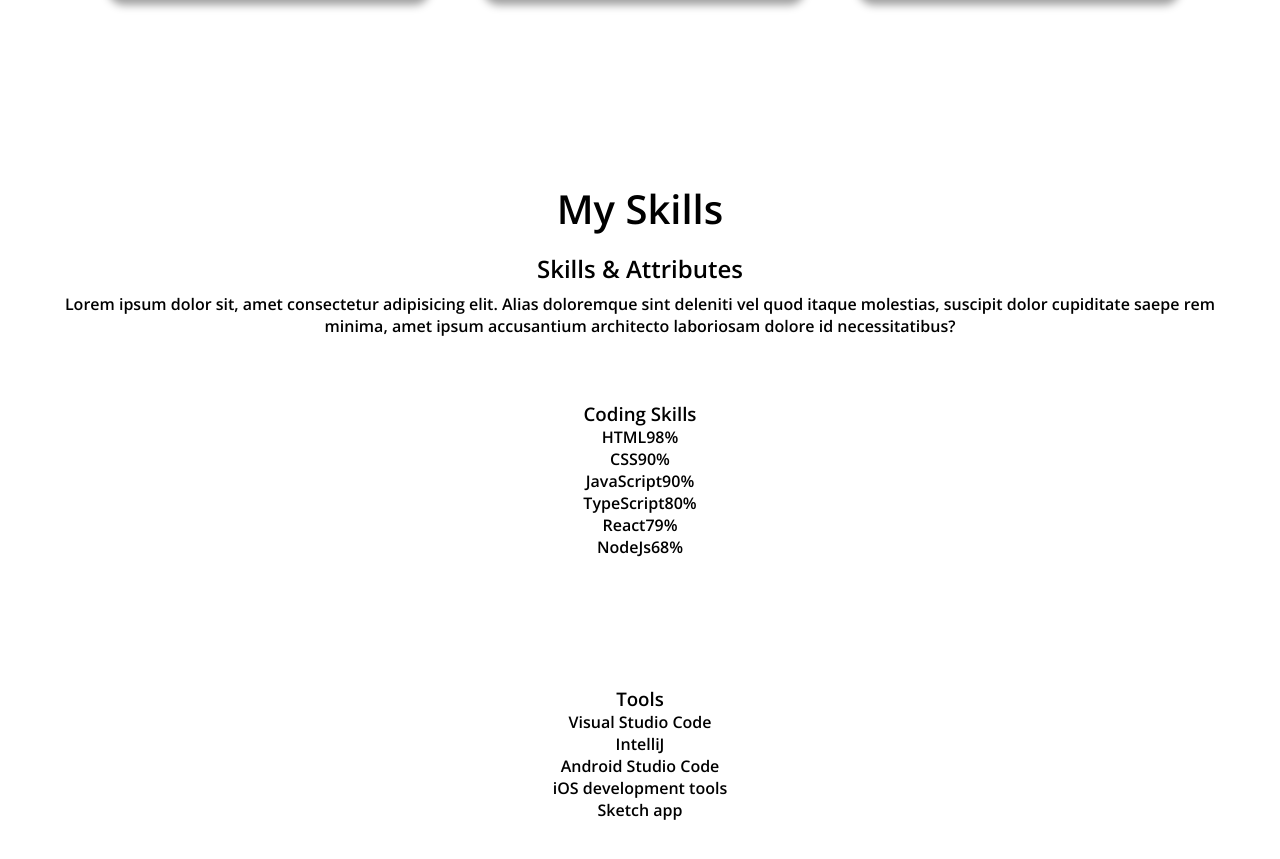
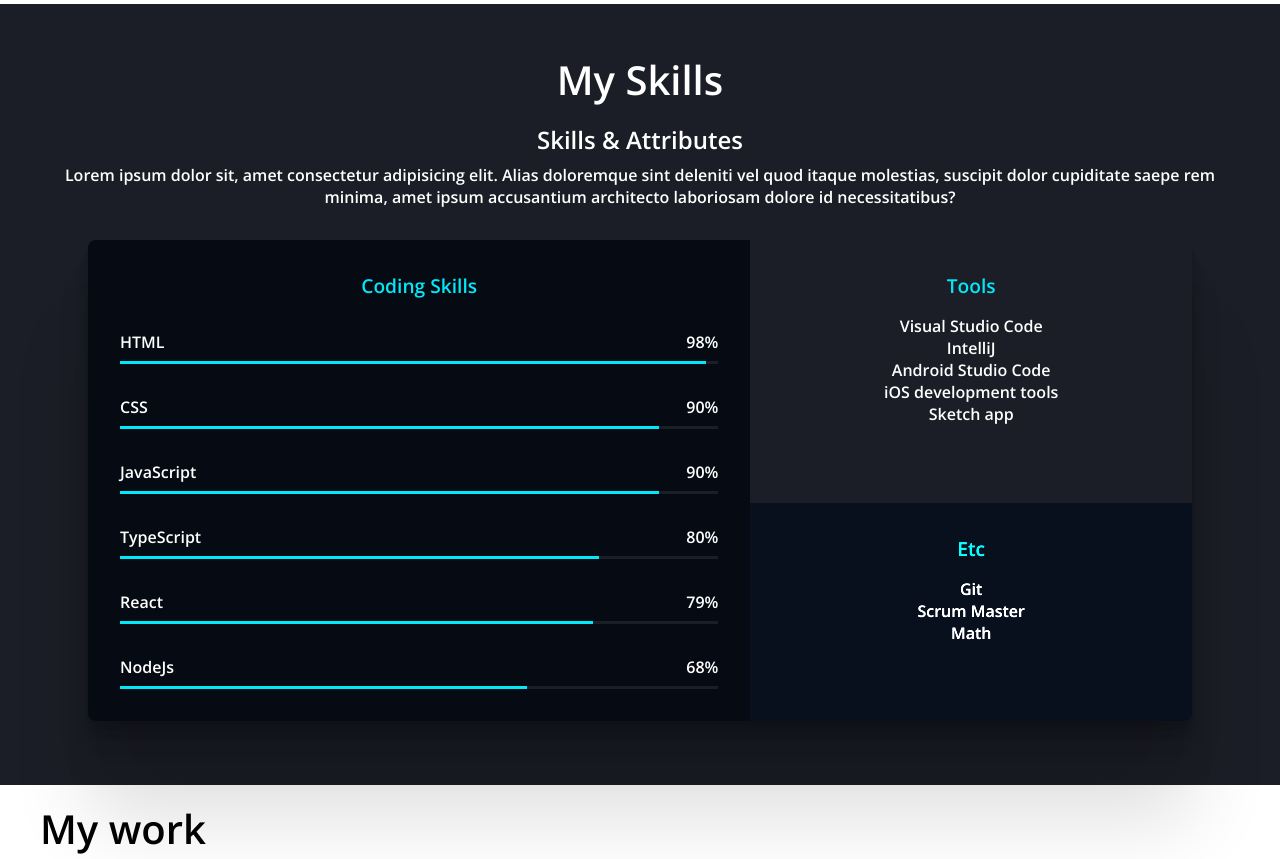
Before and after one commit to leesophia011/Sophia_Portfolio, a plain HTML site: page index.html in a window 1280 px wide. Shown: the part 1313-2172 px from the top of the page. Drawn offline with nearby package versions, Linux system fonts and the light colour scheme.

Commit message:
CSS:Skills

```diff
--- a/css/style.css
+++ b/css/style.css
@@ -100,8 +100,8 @@
 }
 
 /*common */
-section{
-    padding:4rem;
+.section{
+    padding:2rem;
     text-align:center;
 }
 
@@ -200,3 +200,67 @@
   .major:hover .major__icon {
     transform: rotate(-15deg) scale(1.2);
   }
+
+  /*Skills */
+
+  #skills {
+    background-color: var(--color-primary-variant);
+    color: var(--color-text);
+  }
+
+  .skills {
+    display: grid;
+    grid-template-columns: 6fr 4fr;
+    margin: 2rem 3rem;
+    border-radius: 8px;
+    overflow: hidden;
+    box-shadow: 0 2.8px 2.2px rgba(0, 0, 0, 0.034),
+      0 6.7px 5.3px rgba(0, 0, 0, 0.048), 0 12.5px 10px rgba(0, 0, 0, 0.06),
+      0 22.3px 17.9px rgba(0, 0, 0, 0.072), 0 41.8px 33.4px rgba(0, 0, 0, 0.086),
+      0 100px 80px rgba(0, 0, 0, 0.12);
+  }
+
+ .skills__title{
+    color:var(--color-accent);
+    margin:1rem 0;
+    font-size:1.2rem;
+ }
+
+ .skills__coding{
+    grid-row:span 2;
+    padding: 1rem;
+    background-color: var(--color-primary);
+ }
+
+ .skills__tools{
+    padding:1rem;
+ }
+
+ .skills__etc{
+    padding:1rem;
+    background-color:var(--color-primary);
+    filter:brightness(150%);
+ }
+
+ .bar{
+    display:flex;
+    flex-direction: column;
+    padding: 1rem;
+    gap: 0.5rem;
+  }
+
+  .bar__metadata{
+    display:flex;
+    justify-content: space-between;
+  }
+
+ .bar__bg {
+    width: 100%;
+    height: 3px;
+    background-color: var(--color-primary-variant);
+  }
+
+  .bar__value {
+    height: 3px;
+    background-color: var(--color-accent);
+  }
--- a/index.html
+++ b/index.html
@@ -167,7 +167,7 @@
       </section>
 
       <!--Work-->
-    <section id="work">
+    <section id="work max-container">
         <div class="max-container">
         <h2 class="title">My work</h2>
         <p class="description">Projects</p>
```
